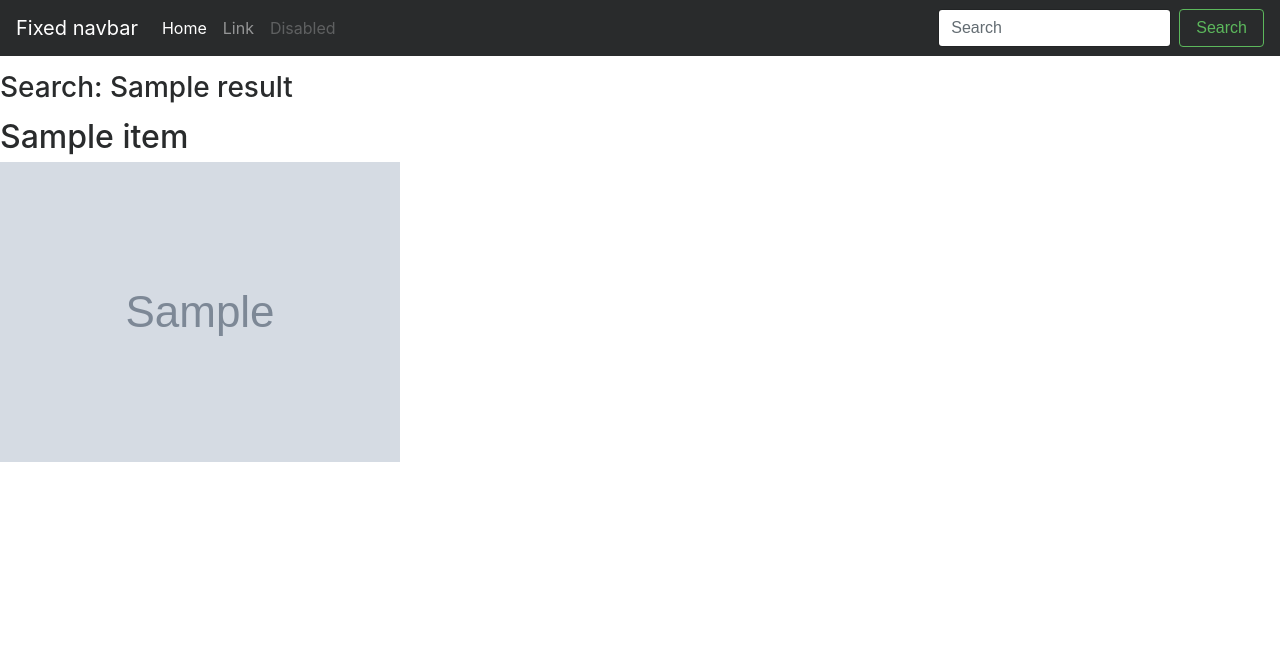
After one commit to leoluyi/web-music-download, a Flask app: template templates/result.html in a window 1280 px wide. The commit adds this page. Shown: the top 661 px of the page. Run offline with Flask 2, Linux system fonts and the light colour scheme; the template is opened without the code that fills it: most values are stand-ins (such as "Sample title", 1, 10 or a date in 2020); grey boxes marked "Sample" are stand-in pictures; some libraries are stand-ins or nearby versions.

Commit message:
Show search result in result template

```diff
--- a/run.py
+++ b/run.py
@@ -1,10 +1,19 @@
-from flask import Flask, render_template
+from flask import Flask, render_template, request
+from modules import item
+
 app = Flask(__name__)
 
+@app.route("/")
+def index():
+    return render_template('base.html')
 
-@app.route("/")
-def hello():
-    return render_template('base.html')
+
+@app.route("/result")
+def result_page():
+    search = request.args.get('search')
+    soup = item.search_soup(search)
+    res = item.find_video_(soup)
+    return render_template('result.html', result=search, all_item=res)
 
 
 if __name__ == '__main__':
--- a/templates/base.html
+++ b/templates/base.html
@@ -19,6 +19,7 @@
 
   <body>
 
+    <!-- navbar -->
     <nav class="navbar navbar-toggleable-md navbar-inverse fixed-top bg-inverse">
       <button class="navbar-toggler navbar-toggler-right" type="button" data-toggle="collapse" data-target="#navbarCollapse" aria-controls="navbarCollapse" aria-expanded="false" aria-label="Toggle navigation">
         <span class="navbar-toggler-icon"></span>
@@ -36,30 +37,16 @@
             <a class="nav-link disabled" href="#">Disabled</a>
           </li>
         </ul>
-        <form class="form-inline mt-2 mt-md-0">
-          <input class="form-control mr-sm-2" type="text" placeholder="Search">
+        <form class="form-inline mt-2 mt-md-0" action="/result">
+          <input class="form-control mr-sm-2" type="text" placeholder="Search" name="search">
           <button class="btn btn-outline-success my-2 my-sm-0" type="submit">Search</button>
         </form>
       </div>
     </nav>
+    <!-- navbar end -->
 
-    <div class="container">
-      <div class="jumbotron">
-        <h1>Navbar example</h1>
-        <p class="lead">This example is a quick exercise to illustrate how fixed to top navbar works. As you scroll, it will remain fixed to the top of your browser's viewport.</p>
-        <a class="btn btn-lg btn-primary" href="../../components/navbar/" role="button">View navbar docs &raquo;</a>
-      </div>
-    </div>
+    {% block content %}
 
-
-    <!-- Bootstrap core JavaScript
-    ================================================== -->
-    <!-- Placed at the end of the document so the pages load faster -->
-    <script src="https://code.jquery.com/jquery-3.1.1.slim.min.js" integrity="sha384-A7FZj7v+d/sdmMqp/nOQwliLvUsJfDHW+k9Omg/a/EheAdgtzNs3hpfag6Ed950n" crossorigin="anonymous"></script>
-    <script src="https://cdnjs.cloudflare.com/ajax/libs/tether/1.4.0/js/tether.min.js" integrity="sha384-DztdAPBWPRXSA/3eYEEUWrWCy7G5KFbe8fFjk5JAIxUYHKkDx6Qin1DkWx51bBrb" crossorigin="anonymous"></script>
-    <script src="https://maxcdn.bootstrapcdn.com/bootstrap/4.0.0-alpha.6/js/bootstrap.min.js" integrity="sha384-vBWWzlZJ8ea9aCX4pEW3rVHjgjt7zpkNpZk+02D9phzyeVkE+jo0ieGizqPLForn" crossorigin="anonymous"></script>
-    <script src="https://cdnjs.cloudflare.com/ajax/libs/tether/1.4.0/js/tether.min.js" integrity="sha384-DztdAPBWPRXSA/3eYEEUWrWCy7G5KFbe8fFjk5JAIxUYHKkDx6Qin1DkWx51bBrb" crossorigin="anonymous"></script>
-    <!-- IE10 viewport hack for Surface/desktop Windows 8 bug -->
-    <!-- <script src="../../assets/js/ie10-viewport-bug-workaround.js"></script> -->
-  </body>
+    {% endblock %}
+   </body>
 </html>
--- a/templates/html_reference.html
+++ b/templates/html_reference.html
@@ -1,2 +1,12 @@
 <link rel="stylesheet" href="https://maxcdn.bootstrapcdn.com/bootstrap/4.0.0-alpha.6/css/bootstrap.min.css" integrity="sha384-rwoIResjU2yc3z8GV/NPeZWAv56rSmLldC3R/AZzGRnGxQQKnKkoFVhFQhNUwEyJ" crossorigin="anonymous">
 <link rel="stylesheet" href="{{url_for('static', filename='css/style.css')}}">
+
+<!-- Bootstrap core JavaScript
+================================================== -->
+<!-- Placed at the end of the document so the pages load faster -->
+<script src="https://code.jquery.com/jquery-3.1.1.slim.min.js" integrity="sha384-A7FZj7v+d/sdmMqp/nOQwliLvUsJfDHW+k9Omg/a/EheAdgtzNs3hpfag6Ed950n" crossorigin="anonymous"></script>
+<script src="https://cdnjs.cloudflare.com/ajax/libs/tether/1.4.0/js/tether.min.js" integrity="sha384-DztdAPBWPRXSA/3eYEEUWrWCy7G5KFbe8fFjk5JAIxUYHKkDx6Qin1DkWx51bBrb" crossorigin="anonymous"></script>
+<script src="https://maxcdn.bootstrapcdn.com/bootstrap/4.0.0-alpha.6/js/bootstrap.min.js" integrity="sha384-vBWWzlZJ8ea9aCX4pEW3rVHjgjt7zpkNpZk+02D9phzyeVkE+jo0ieGizqPLForn" crossorigin="anonymous"></script>
+<script src="https://cdnjs.cloudflare.com/ajax/libs/tether/1.4.0/js/tether.min.js" integrity="sha384-DztdAPBWPRXSA/3eYEEUWrWCy7G5KFbe8fFjk5JAIxUYHKkDx6Qin1DkWx51bBrb" crossorigin="anonymous"></script>
+<!-- IE10 viewport hack for Surface/desktop Windows 8 bug -->
+<!-- <script src="../../assets/js/ie10-viewport-bug-workaround.js"></script> -->
--- /dev/null
+++ b/templates/result.html
@@ -0,0 +1,16 @@
+{% extends "base.html" %}
+{% block content %}
+
+<h3>Search: {{ result }}</h3>
+
+{% for item in all_item %}
+    <p>
+        <div><h2>{{ item.get('title') }}</h2></div>
+        <div><a href="{{ item.get('link') }}" target="_blank">
+            <img src="{{ item.get('img') }}" alt="{{ item.get('title') }}<">
+        </a></div>
+
+    </p>
+{% endfor %}
+
+{% endblock %}
```
